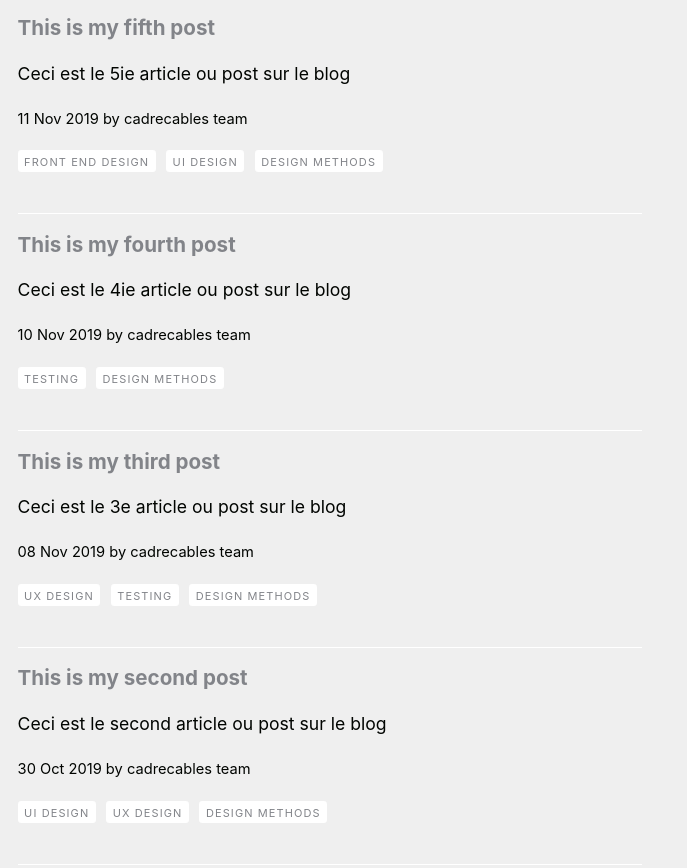
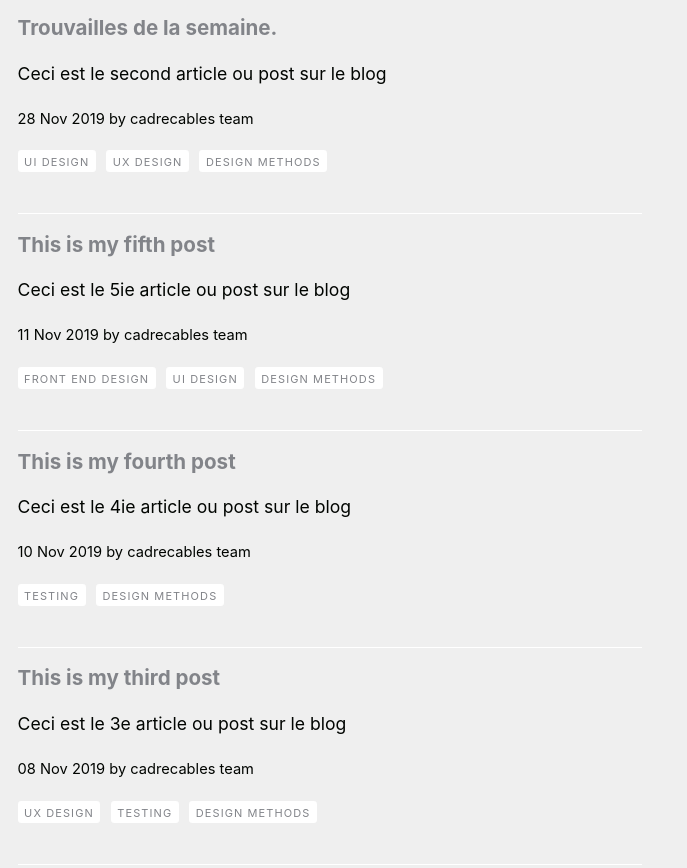
Before and after one commit to ecvwebdesign/cablecadre, an Eleventy site: page pages/blog.md in a window 1280 px wide. Shown: the part 448-1316 px from the top of the page, without its empty margins (0-687 px from the left). Built offline with nearby package versions, Linux system fonts and the light colour scheme; Eleventy itself is replaced by a stand-in of ours; files that its build step writes are made by us from their sources.

Commit message:
Titre deuxième article
Trouvailles de la semaine

```diff
--- a/posts/ART-02-titre-goes-here.md
+++ b/posts/ART-02-trouvailles-de-la-semaine.md
@@ -1,13 +1,14 @@
 ---
-title: This is my second post
+title: Trouvailles de la semaine.
 summary: Ceci est le second article ou post sur le blog
-date: 2019-10-30
+date: 2019-11-28
 tags:
   - post
   - ui design
   - ux design
   - design methods
 ---
+#Trouvailles de la semaine.
 Quand on a du texte et autres éléments inline dans une page, chaque ligne de contenu est traitée comme une boîte de ligne (line-box). La propriété text-align alignera ce contenu dans la page — par exemple si vous voulez centrer votre texte ou le justifier.
 
 Mais parfois vous voudrez aligner les choses à l'intérieur de cette boîte de ligne par rapport à d'autres choses, par exemple si vous avez une icône affichée à côté du texte, ou bien des textes de taille différente ( NdT : si vous avez besoin de rafraîchir vos connaissances sur inline et block, l'article CSS Block, Inline et Inline-Block remettra tout en place !).
```
